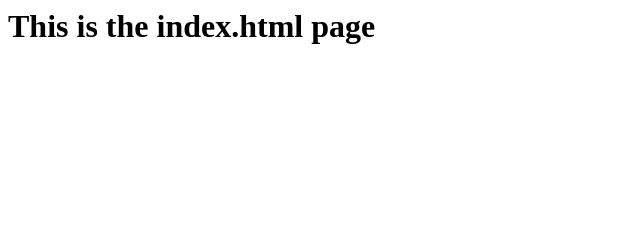
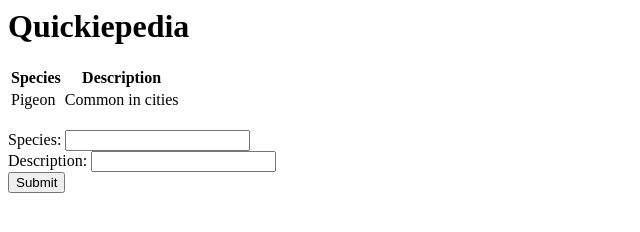
Before and after one commit to ajb-archive-account/quickiepedia, a plain HTML site: page assets/index.html in a window 1280 px wide. Shown: the whole page, without its empty margins (0-640 px from the left). Drawn offline with Linux system fonts and the light colour scheme.

Commit message:
add html

```diff
--- a/assets/index.html
+++ b/assets/index.html
@@ -4,7 +4,41 @@
     <meta name="viewport" content="width=device-width, initial-scale=1.0" />
     <title>quickiepedia</title>
   </head>
+
   <body>
-    <h1>This is the index.html page</h1>
+    <h1>Quickiepedia</h1>
+
+    <!--
+        Specify table to display list of pages & descriptions
+    -->
+    <table>
+    <tr>
+      <th>Species</th>
+      <th>Description</th>
+    </tr>
+    <td>Pigeon</td>
+    <td>Common in cities</td>
+    </tr>
+  </table>
+  <br/>
+
+  <!--
+    This section contains the form, that will be used to hit the
+    `POST /bird` API that we will build in the next section
+   -->
+  <form action="/bird" method="post">
+    Species:
+    <input type="text" name="species">
+    <br/> Description:
+    <input type="text" name="description">
+    <br/>
+    <input type="submit" value="Submit">
+  </form>
+
+  <!--
+    Finally, the last section is the script that will
+    run on each page load to fetch the list of birds
+    and add them to our existing table
+   -->
   </body>
 </html>
```
